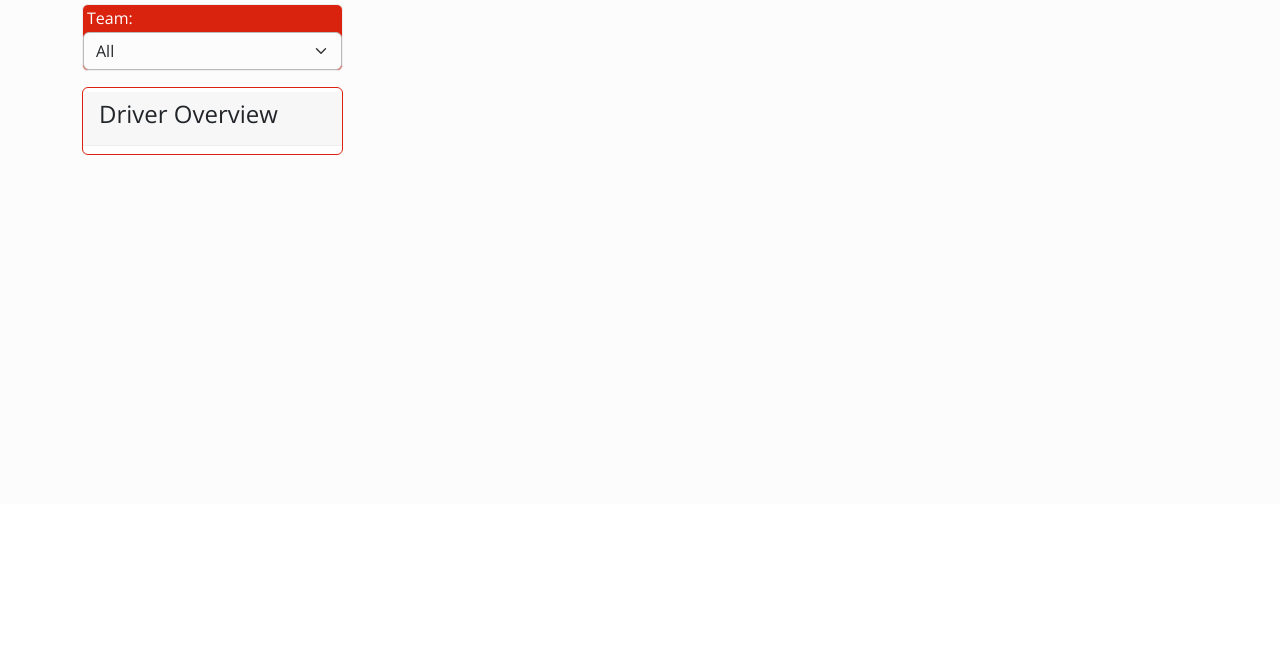
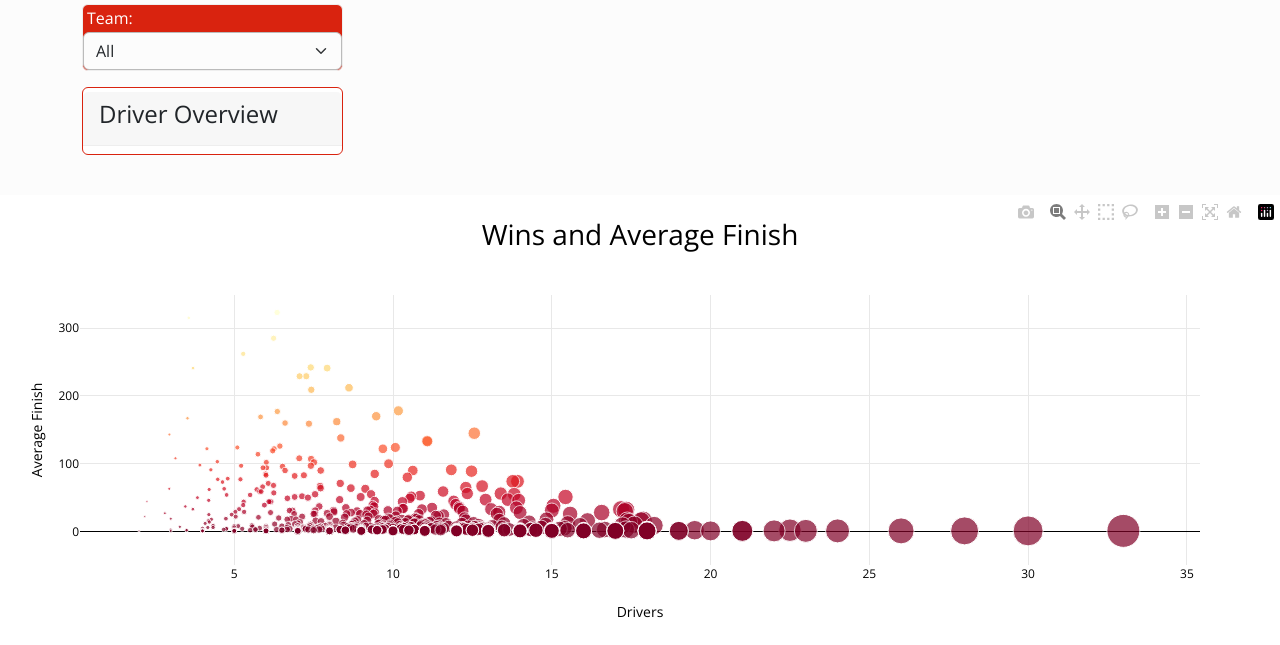
Before and after one commit to KevinPCarney/Project-3-Group-03, a Flask app: page /dashboard in a window 1280 px wide. Shown: the part 296-941 px from the top of the page. Before the commit the page ends 451 px from the top, so only its background shows below. Run offline with Flask 3, Linux system fonts and the light colour scheme; data comes from the database, SQL or seed files in the repository; some libraries are stand-ins or nearby versions.

Commit message:
Got bubble chart to work!

```diff
--- a/app/static/js/app.js
+++ b/app/static/js/app.js
@@ -1,19 +1,24 @@
 // Function to create bubble charts
-function buildBubble(newData) {
+function buildBubble(data) {
   // get user input
-  let nationality = d3.select("#selNationality");
+  // let nationality = d3.select("#selNationality").property("value");
 
     // Filter the samples for the object with the desired sample number
     //THIS FIELD
-    console.log(newData)
-    let driver_info = newData.filter(x => x.nationality === nationality);
-    console.log(driver_info);
+    // console.log("**")
+    // console.log(d3.map(data.bubble_data).values())
+    // console.log("**")
+    // let driver_info = newData.map(x => x.nationality);
+    // console.log(driver_info);
 
 
     // Get the otu_ids, otu_labels, and sample_values
-    let drivers_name = driver_info.last_name;
-    let avg_finish = driver_info.avg_finish;
-    let number_races = driver_info.number_races;
+    let drivers_last = data.bubble_data.map(row => row.last_name);
+    let drivers_first = data.bubble_data.map(row => row.first_name);
+    let avg_finish = data.bubble_data.map(row => row.avg_finish);
+    let number_races = data.bubble_data.map(row => row.number_races);
+
+    let drivers_name = `${drivers_first} ${drivers_last}`
 
    // Build a Bubble Chart
    let bubble_trace = {
@@ -56,61 +61,61 @@ function buildBubble(newData) {
   Plotly.newPlot("bubble", bubble_traces, bubble_layout);
 };
 
-// function to create a horizontal bar chart
-function buildBar(data) {
+// // function to create a horizontal bar chart
+// function buildBar(data) {
 
-    // For the Bar Chart, map the otu_ids to a list of strings for your yticks
-    let winner_info = data.map(x => x.nationality);
-    //console log
-    console.log(winner_info);
+//     // For the Bar Chart, map the otu_ids to a list of strings for your yticks
+//     let winner_info = data.map(x => x.nationality);
+//     //console log
+//     console.log(winner_info);
 
-    // Build a Bar Chart
-    // slice and reverse the input
-    // Horizontal bar chart where the y is Drivers Name and x is the number of 1st place finishes
-    let driversName = `${winner_info.first_name} ${winner_info.last_name}`
+//     // Build a Bar Chart
+//     // slice and reverse the input
+//     // Horizontal bar chart where the y is Drivers Name and x is the number of 1st place finishes
+//     let driversName = `${winner_info.first_name} ${winner_info.last_name}`
 
-    let bar_trace = {
-      x: winNumber.slice(0,10).reverse(),
-      y: driversName.slice(0,10).reverse(),
-      type: 'bar',
-      marker: {
-        colorscale: 'YlOrRd',
-        color: sample_values.slice(0,10).reverse()
-      },
-      text: driversName.slice(0,10).reverse(),
-      orientation: 'h'
-    }
+//     let bar_trace = {
+//       x: winNumber.slice(0,10).reverse(),
+//       y: driversName.slice(0,10).reverse(),
+//       type: 'bar',
+//       marker: {
+//         colorscale: 'YlOrRd',
+//         color: sample_values.slice(0,10).reverse()
+//       },
+//       text: driversName.slice(0,10).reverse(),
+//       orientation: 'h'
+//     }
 
-    // Render the Bar Chart
-    // Create data array
-    let bar_traces = [bar_trace];
+//     // Render the Bar Chart
+//     // Create data array
+//     let bar_traces = [bar_trace];
 
-    // Bar Chart Layout
-    // Apply a title to the layout
-    let bar_layout = {
-      //background color, code from chat gbt
-      // paper_bgcolor: 'rgba(47, 47, 47, 0.8)', // dark gray
-      // plot_bgcolor: 'rgba(47, 47, 47, 0.8)', // dark gray
-      font: {
-          color: 'white'
-        },
-      title: {
-        text: "Driver Wins by Nationality",
-        font: {
-          color: 'white',
-          size: 28
-        }},
-      xaxis: {
-        title: 'Driver'
-        }
-    }
+//     // Bar Chart Layout
+//     // Apply a title to the layout
+//     let bar_layout = {
+//       //background color, code from chat gbt
+//       // paper_bgcolor: 'rgba(47, 47, 47, 0.8)', // dark gray
+//       // plot_bgcolor: 'rgba(47, 47, 47, 0.8)', // dark gray
+//       font: {
+//           color: 'white'
+//         },
+//       title: {
+//         text: "Driver Wins by Nationality",
+//         font: {
+//           color: 'white',
+//           size: 28
+//         }},
+//       xaxis: {
+//         title: 'Driver'
+//         }
+//     }
 
-    // Render the plot to the div tag with id "plot"
-    Plotly.newPlot("bar", bar_traces, bar_layout);
-  }
+//     // Render the plot to the div tag with id "plot"
+//     Plotly.newPlot("bar", bar_traces, bar_layout);
+//   }
 
 // function to run on page load
-function init_dashboard() {
+function init_dropdown() {
   // might add filters
     d3.json("/api/v1.0/get_dropdown").then((data) => {
 
@@ -134,18 +139,16 @@ function init_dashboard() {
       }
 
       // Get the first nationality from the list
-      let allNationality = names;
+      let allNationality = names[0];
 
       // Build charts and metadata panel with the first nationality
-      buildBar(allNationality);
+      // buildBar(allNationality);
       buildBubble(allNationality);
       // buildMetadata(firstSample);
     });
 }
 
-
-// Function for event listener
-function optionChanged(newNationality) {
+function init_dashboard(){
   // get user input
   let nationality = d3.select("#selNationality").property("value");
 
@@ -154,11 +157,27 @@ function optionChanged(newNationality) {
   d3.json(url_dash).then(function(data){
 
     // Build charts and metadata panel each time a new sample is selected
-    buildBar(data.bar_data);
-    buildBubble(data.bubble_data);
-    buildMetadata(newNationality);
+    // buildBar(data.bar_data);
+    buildBubble(data);
   })
+
+
+}
+
+// event listener
+function optionChanged() {
+  let nationality = d3.select("#selNationality");
+
+  let url_dash = `/api/v1.0/get_dashboard/${nationality}`
+
+  d3.json(url_dash).then(function(data){
+
+    // Build charts and metadata panel each time a new sample is selected
+    init_dashboard(data)
+  })
+
 }
 
 // Initialize the dashboard
 init_dashboard();
+init_dropdown()
--- a/app/templates/about_us.html
+++ b/app/templates/about_us.html
@@ -12,7 +12,7 @@
     <!-- NAVBAR -->
     <nav class="navbar navbar-expand-lg bg-primary" data-bs-theme="dark">
         <div class="container-fluid">
-            <a class="navbar-brand" href="/"><img src="../images/logo.jpg" onerror="this.onerror=null; this.remove()"  width="45", height="30"></a>
+            <a class="navbar-brand" href="/"><img src="static/images/logo.jpg" onerror="this.onerror=null; this.remove()"  width="45", height="30"></a>
             <ul class="navbar-nav me-auto">
                 <li class="nav-item">
                 <a class="nav-link" href="/">Home</a>
--- a/app/templates/dashboard.html
+++ b/app/templates/dashboard.html
@@ -22,7 +22,7 @@
     <!-- NAVBAR -->
     <nav class="navbar navbar-expand-lg bg-primary" data-bs-theme="dark">
         <div class="container-fluid">
-            <a class="navbar-brand" href="/"><img src="../images/logo.jpg" onerror="this.onerror=null; this.remove()"  width="45", height="30"></a>
+            <a class="navbar-brand" href="/"><img src="static/images/logo.jpg" onerror="this.onerror=null; this.remove()"  width="45", height="30"></a>
             <ul class="navbar-nav me-auto">
                 <li class="nav-item">
                 <a class="nav-link" href="/">Home</a>
@@ -63,13 +63,13 @@
           <div class="col-md-3">
             <div class="card text-white bg-primary mb-3">
               <h6 class="m-1">Nationality:</h6>
-              <select class="form-select" id="selNationality" onchange="optionChanged(this.value)">
+              <select class="form-select" id="selNationality" >
                 <option selected>All</option>
               </select>
             </div>
             <div class="card text-white bg-primary mb-3">
               <h6 class="m-1">Team:</h6>
-              <select class="form-select" id="team_filter" onchange="optionChanged(this.value)">
+              <select class="form-select" id="team_filter" >
                 <option selected>All</option>
                 <option>Adams</option>
                 <option>AFM</option>
--- a/app/templates/home.html
+++ b/app/templates/home.html
@@ -23,7 +23,7 @@
     <nav class="navbar navbar-expand-lg bg-primary" data-bs-theme="dark">
         <div class="container-fluid">
             <!-- Having issue getting the logo image loading -->
-            <a class="navbar-brand" href="/"><img src="../images/logo.jpg" onerror="this.onerror=null; this.remove()" width="45", height="30"></a>
+            <a class="navbar-brand" href="/"><img src="static/images/logo.jpg" onerror="this.onerror=null; this.remove()" width="45", height="30"></a>
             <ul class="navbar-nav me-auto">
                 <li class="nav-item">
                 <a class="nav-link active" href="/">Home</a>
--- a/app/templates/map.html
+++ b/app/templates/map.html
@@ -45,7 +45,7 @@
     <!-- NAVBAR -->
     <nav class="navbar navbar-expand-lg bg-primary" data-bs-theme="dark">
         <div class="container-fluid">
-            <a class="navbar-brand" href="/"><img src="../images/logo.jpg" onerror="this.onerror=null; this.remove()" width="45", height="30"></a>
+            <a class="navbar-brand" href="/"><img src="static/images/logo.jpg" onerror="this.onerror=null; this.remove()" width="45", height="30"></a>
             <ul class="navbar-nav me-auto">
                 <li class="nav-item">
                 <a class="nav-link" href="/">Home</a>
--- a/app/templates/sources.html
+++ b/app/templates/sources.html
@@ -12,7 +12,7 @@
     <!-- NAVBAR -->
     <nav class="navbar navbar-expand-lg bg-primary" data-bs-theme="dark">
         <div class="container-fluid">
-            <a class="navbar-brand" href="/"><img src="../images/logo.jpg" onerror="this.onerror=null; this.remove()" width="45", height="30"></a>
+            <a class="navbar-brand" href="/"><img src="static/images/logo.jpg" onerror="this.onerror=null; this.remove()" width="45", height="30"></a>
             <ul class="navbar-nav me-auto">
                 <li class="nav-item">
                 <a class="nav-link" href="/">Home</a>
--- a/app/templates/sunburst.html
+++ b/app/templates/sunburst.html
@@ -23,7 +23,7 @@
     <nav class="navbar navbar-expand-lg bg-primary" data-bs-theme="dark">
         <div class="container-fluid">
             <!-- Having issue getting the logo image loading -->
-            <a class="navbar-brand" href="/"><img src="../images/logo.jpg" onerror="this.onerror=null; this.remove()" width="45", height="30"></a>
+            <a class="navbar-brand" href="/"><img src="static/images/logo.jpg" onerror="this.onerror=null; this.remove()" width="45", height="30"></a>
             <ul class="navbar-nav me-auto">
                 <li class="nav-item">
                 <a class="nav-link" href="/">Home</a>
```
Also changed, not shown: app/static/images/logo.jpg (renamed from app/images/logo.jpg), app/static/images/logo.png (renamed from app/images/logo.png).
